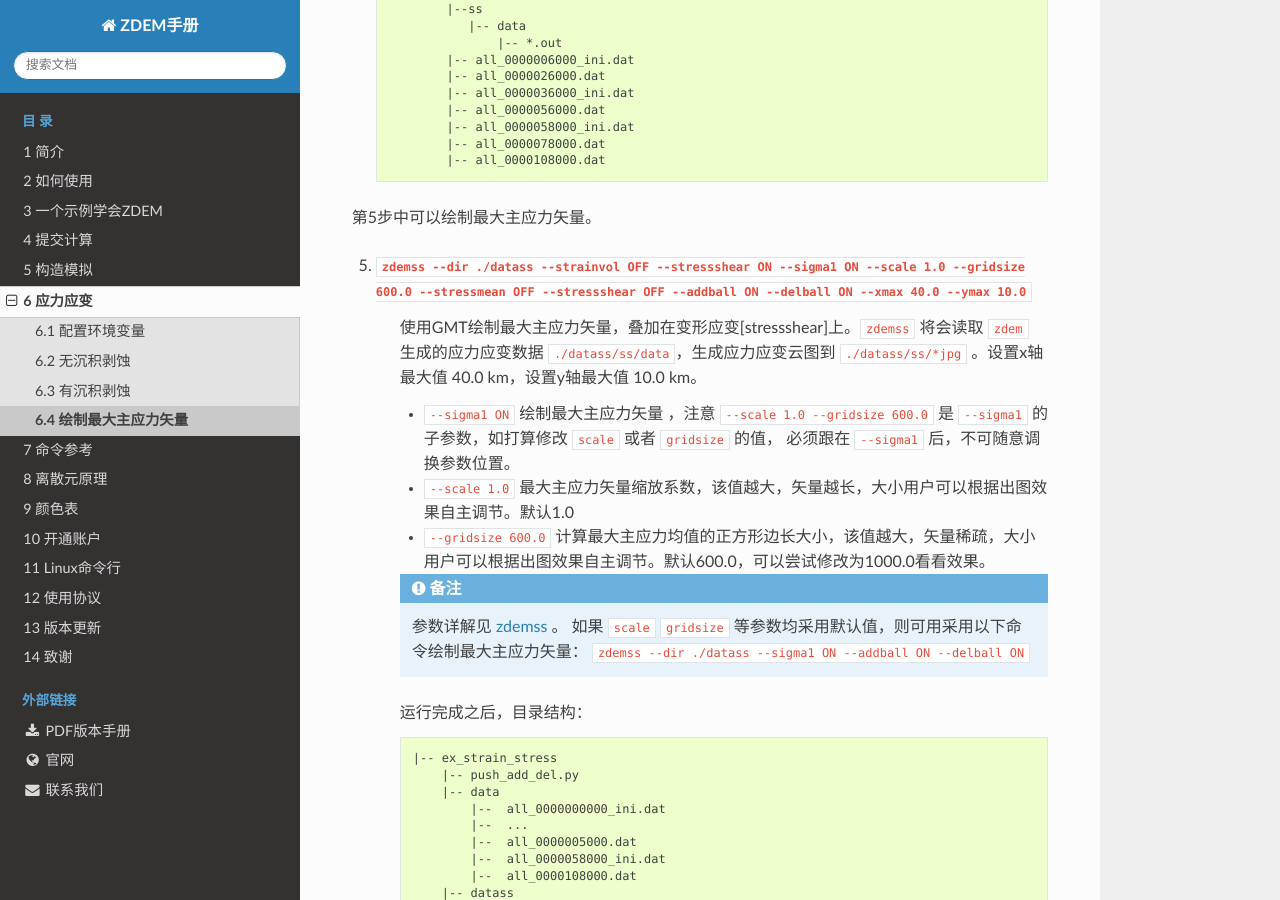
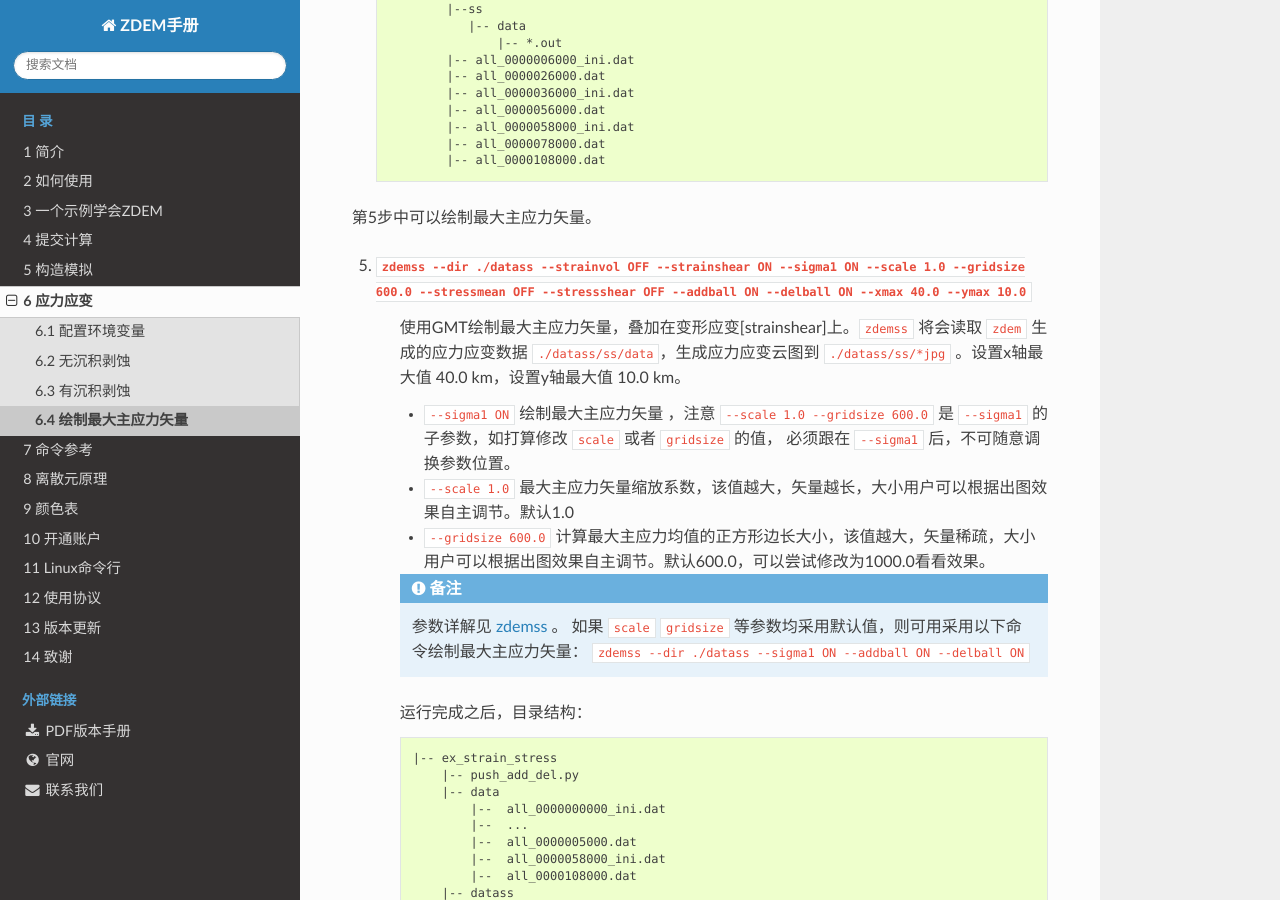
Before and after one commit to geovbox/zdem_doc, a Sphinx documentation site: the page built from source/strainstress/plot_sigma1/index.rst, in a window 1280 px wide and 900 px high, scrolled down 519 px. Built offline with Sphinx 7.4.7 and the Read the Docs theme 2.0.0, drawn with Linux system fonts in a browser that asks for light colours; comment, search, counter and statistics services are not loaded.

Commit message:
strainstress/plot_sigma1 变形应变stressshear标注错误

```diff
--- a/source/strainstress/plot_sigma1/index.rst
+++ b/source/strainstress/plot_sigma1/index.rst
@@ -33,8 +33,8 @@
 
 第5步中可以绘制最大主应力矢量。
 
-5. ``zdemss --dir ./datass --strainvol OFF --stressshear ON --sigma1 ON --scale 1.0 --gridsize 600.0 --stressmean OFF --stressshear OFF --addball ON --delball ON --xmax 40.0 --ymax 10.0``
-    使用GMT绘制最大主应力矢量，叠加在变形应变[stressshear]上。``zdemss`` 将会读取 ``zdem`` 生成的应力应变数据 ``./datass/ss/data``，生成应力应变云图到 ``./datass/ss/*jpg`` 。设置x轴最大值 40.0 km，设置y轴最大值 10.0 km。
+5. ``zdemss --dir ./datass --strainvol OFF --strainshear ON --sigma1 ON --scale 1.0 --gridsize 600.0 --stressmean OFF --stressshear OFF --addball ON --delball ON --xmax 40.0 --ymax 10.0``
+    使用GMT绘制最大主应力矢量，叠加在变形应变[strainshear]上。``zdemss`` 将会读取 ``zdem`` 生成的应力应变数据 ``./datass/ss/data``，生成应力应变云图到 ``./datass/ss/*jpg`` 。设置x轴最大值 40.0 km，设置y轴最大值 10.0 km。
 
     - ``--sigma1 ON`` 绘制最大主应力矢量 ，注意 ``--scale 1.0 --gridsize 600.0`` 是 ``--sigma1`` 的子参数，如打算修改 ``scale`` 或者 ``gridsize`` 的值， 必须跟在 ``--sigma1`` 后，不可随意调换参数位置。
     - ``--scale 1.0`` 最大主应力矢量缩放系数，该值越大，矢量越长，大小用户可以根据出图效果自主调节。默认1.0
```
